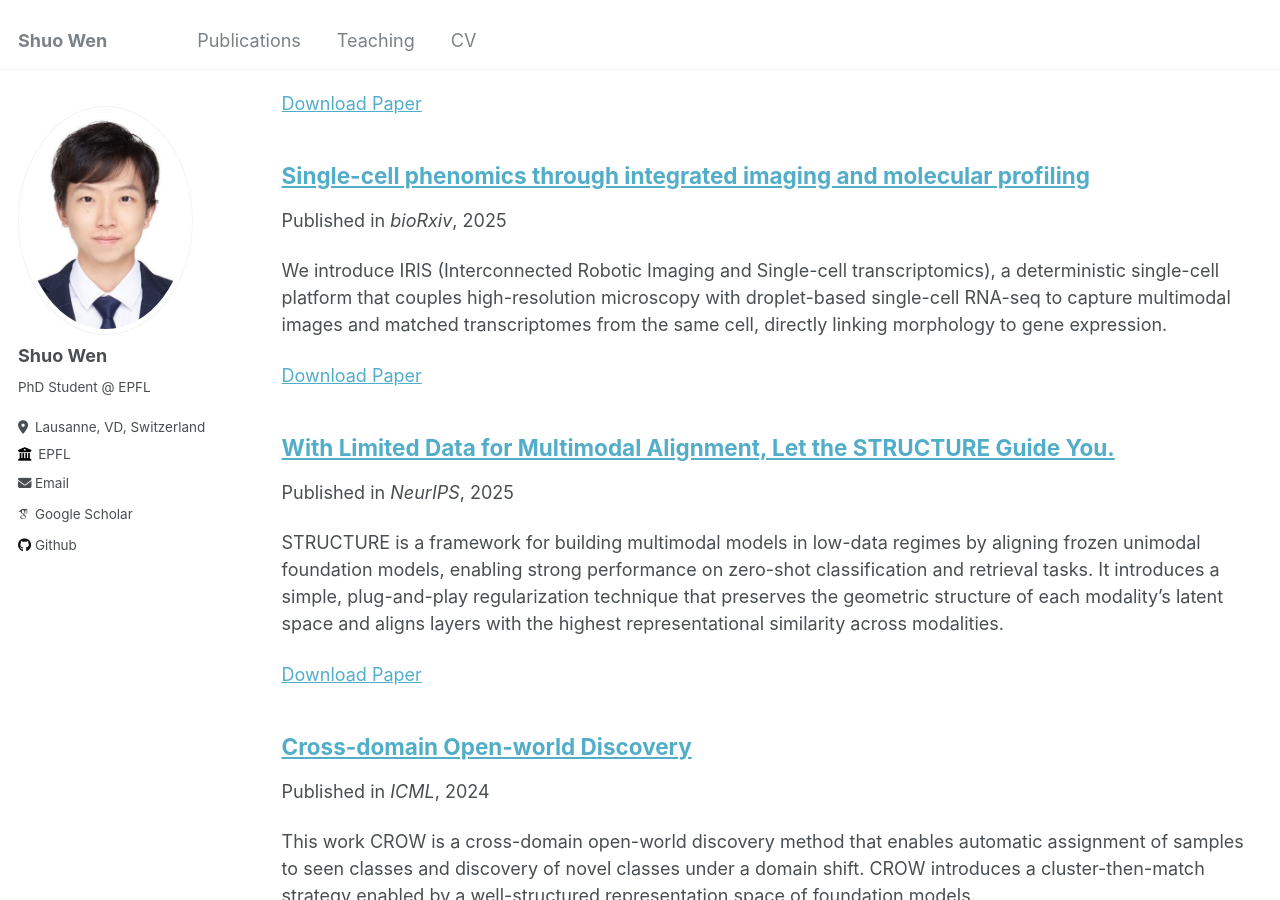
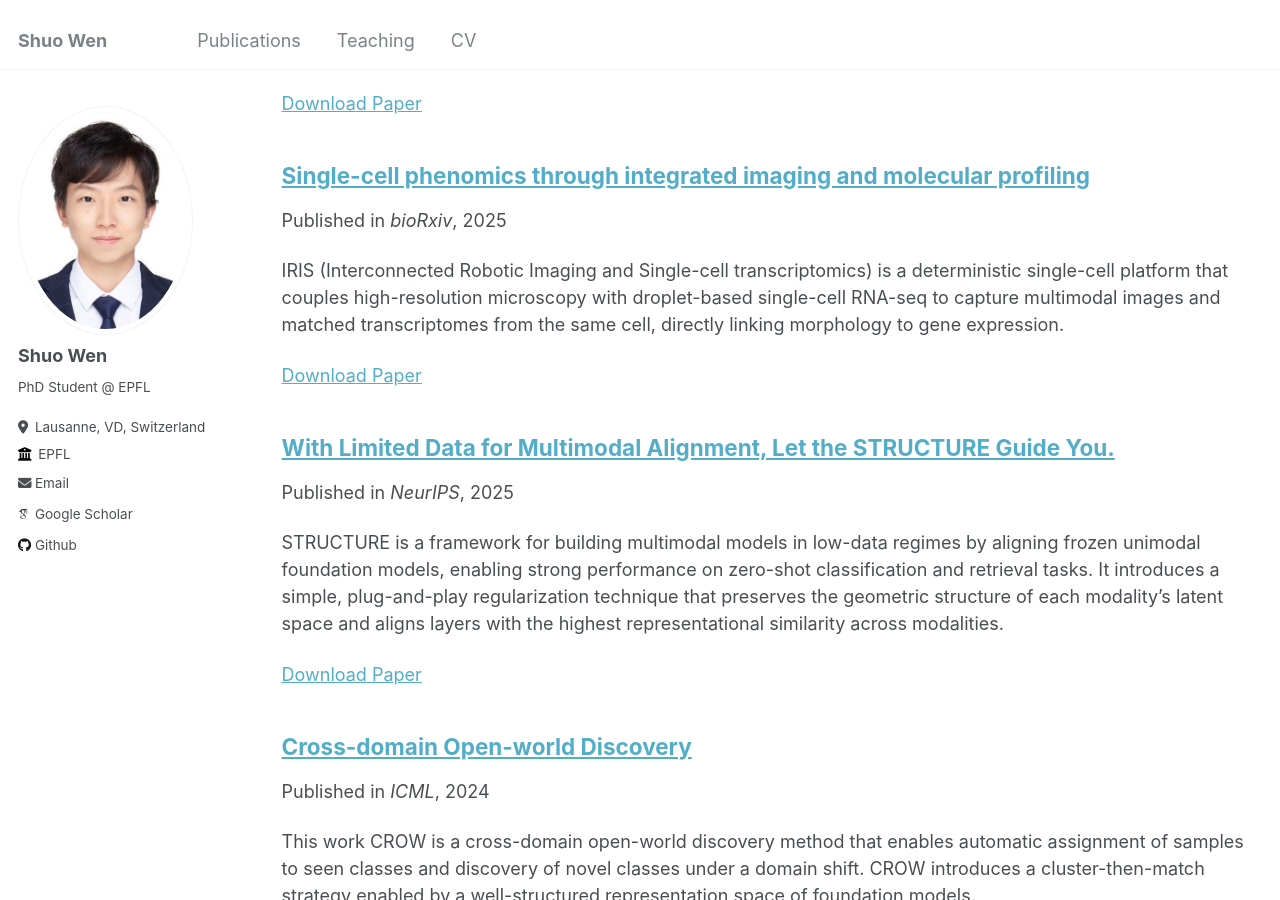
Before and after one commit to wenshuo128/wenshuo128.github.io, a Jekyll site: the page built from _pages/publications.md, in a window 1280 px wide and 900 px high, scrolled down 330 px. Built offline with Jekyll 4.4.1, drawn with Linux system fonts in a browser that asks for light colours; some web fonts are replaced.

Commit message:
Update bioRxiv_2025.md

```diff
--- a/_publications/bioRxiv_2025.md
+++ b/_publications/bioRxiv_2025.md
@@ -1,7 +1,7 @@
 ---
 title: "Single-cell phenomics through integrated imaging and molecular profiling"
 collection: publications
-excerpt: 'We introduce IRIS (Interconnected Robotic Imaging and Single-cell transcriptomics), a deterministic single-cell platform that couples high-resolution microscopy with droplet-based single-cell RNA-seq to capture multimodal images and matched transcriptomes from the same cell, directly linking morphology to gene expression.'
+excerpt: 'IRIS (Interconnected Robotic Imaging and Single-cell transcriptomics) is a deterministic single-cell platform that couples high-resolution microscopy with droplet-based single-cell RNA-seq to capture multimodal images and matched transcriptomes from the same cell, directly linking morphology to gene expression.'
 date: 2025-12-01
 venue: 'bioRxiv'
 paperurl: 'https://www.biorxiv.org/content/10.1101/2025.11.28.690954v1.abstract'
```
